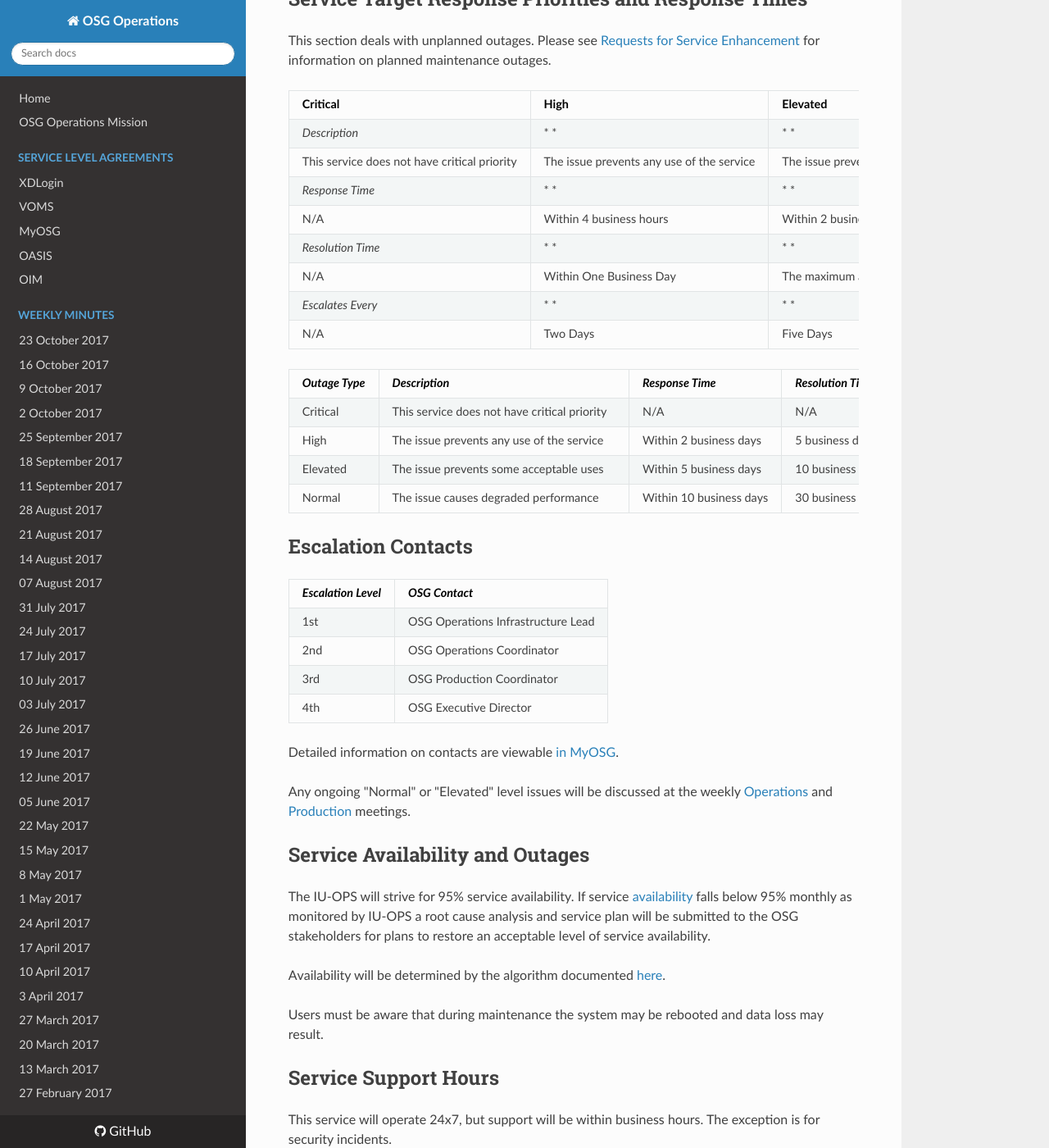
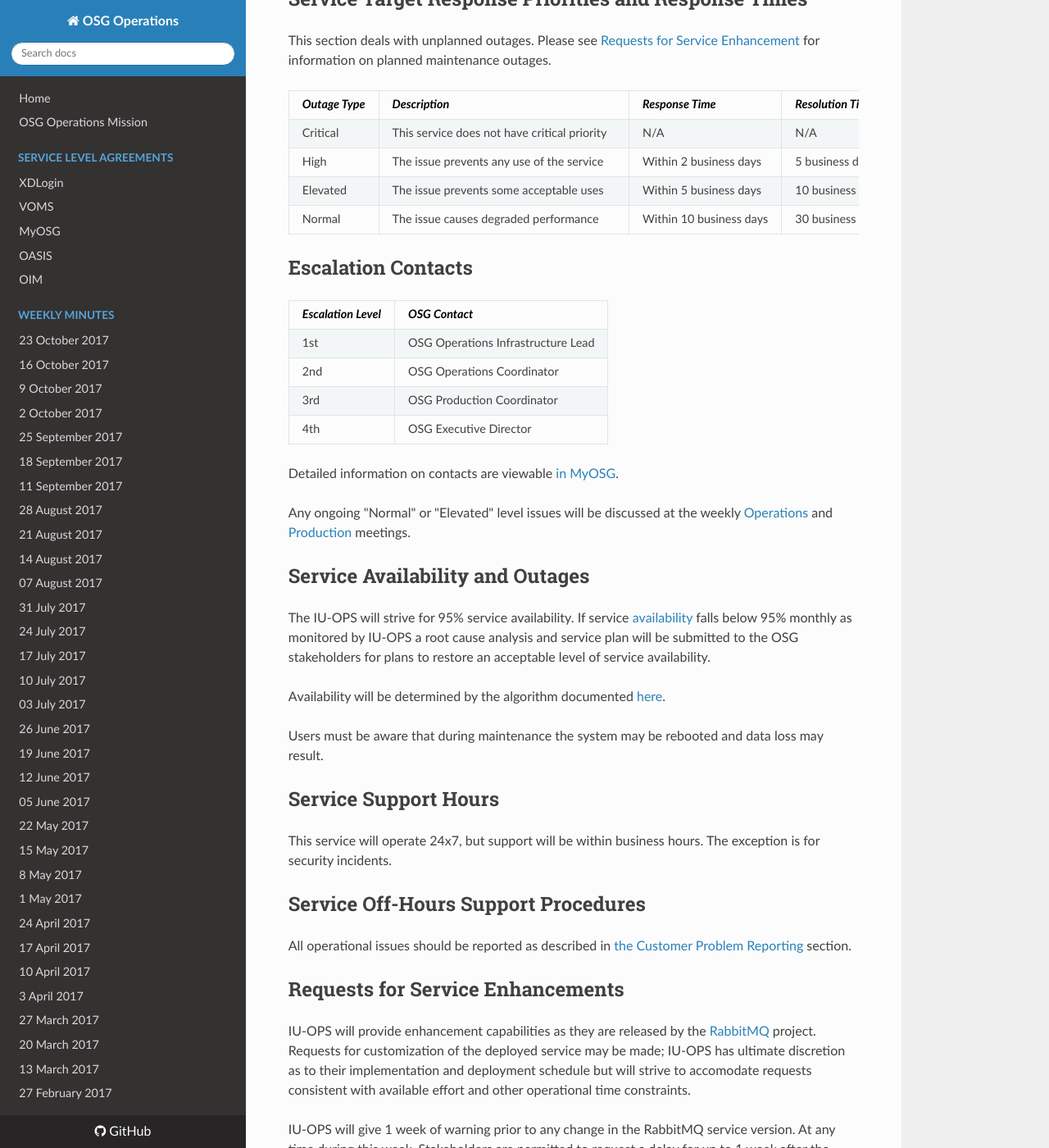
Before and after one commit to osg-htc/operations, an MkDocs documentation site: the page built from docs/SLA/event.md, in a window 1280 px wide and 1400 px high, scrolled down 1086 px. Shown: the whole window at 82% size. Built offline with MkDocs 1.6.1, drawn with Linux system fonts in a browser that asks for light colours; nearby versions of some CDN libraries; old or Windows-style settings are respelled for this version of MkDocs; some of the changed text lies outside the part shown.

Commit message:
Update event.md

```diff
--- a/docs/SLA/event.md
+++ b/docs/SLA/event.md
@@ -33,16 +33,6 @@ In particular all data transmitted to or by the service shall be considered disc
 
 This section deals with unplanned outages. Please see [Requests for Service Enhancement](#requests-for-service-enhancements) for information on planned maintenance outages.
 
-| Critical | High | Elevated | Normal |
-| -------- | ---- | -------- | ------ |
-| *Description* | * * | * * | * * |
-| This service does not have critical priority  | The issue prevents any use of the service | The issue prevents some acceptable uses of the service | The issue causes degraded performance of the service |
-| *Response Time* | * * | * * | * * |
-| N/A | Within 4 business hours | Within 2 business days | Within 10 business days |
-| *Resolution Time* | * * | * * | * * |
-| N/A| Within One Business Day | The maximum acceptable resolution time is five (5) business days | The maximum acceptable resolution time is ten (10) business days |
-| *Escalates Every* | * * | * * | * * |
-| N/A | Two Days | Five Days | Ten Days |
 
 | *Outage Type* | *Description* | *Response Time*  | *Resolution Time* | *Escalation Rate*  |
 | -------- | -------------------------------------------- | ----------------------- | ---------------- | ---------------- |
@@ -79,7 +69,7 @@ This service will operate 24x7, but support will be within business hours. The e
 All operational issues should be reported as described in [the Customer Problem Reporting](#customer-problem-reporting) section.
 
 ## Requests for Service Enhancements
-IU-OPS will provide enhancement capabilities as they are released by the [RabbitMQ](https://www.rabbitmq.com/) project. Requests for customization of the deployed service may be made; IU-OPS has sole discretion as to their implementation and deployment schedule.
+IU-OPS will provide enhancement capabilities as they are released by the [RabbitMQ](https://www.rabbitmq.com/) project. Requests for customization of the deployed service may be made; IU-OPS has ultimate discretion as to their implementation and deployment schedule but will strive to accomodate requests consistent with available effort and other operational time constraints.
 
 IU-OPS will give 1 week of warning prior to any change in the RabbitMQ service version. At any time during this week, Stakeholders are permitted to request a delay for up to 1 week after the originally scheduled upgrade.
 
@@ -110,13 +100,9 @@ The IU-OPS will provide the customer with the following reports in the intervals
 | ------------- | -------------------- | ----------------- | ------------------- |
 | System Availability | Monthly | [Web Posting](http://monitor.grid.iu.edu/availability/avail_month_overview.html) | IU-OPS |
 
-## SLA Validity Period
-
-This SLA will be in effect for one year.
-
 ## SLA Review Procedure
 
-This SLA will renew automatically on a yearly basis unless change or update is requested by the OSG Operations Coordinator, the OSG Executive Team, or the Stakeholders.
+This SLA will renew automatically unless a change is requested by the OSG Operations Coordinator, the OSG Executive Team, or the Stakeholders.
 
 ## References
 
```
